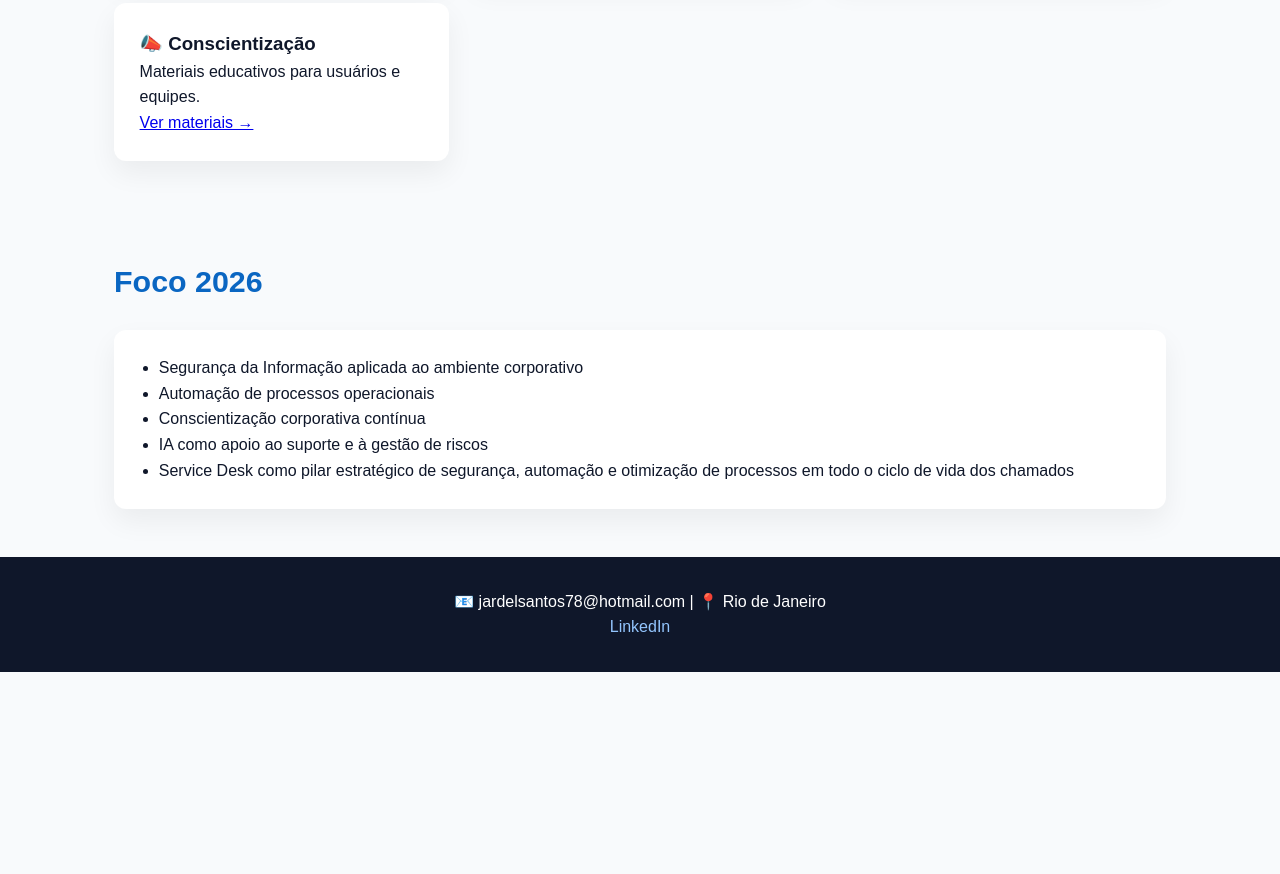
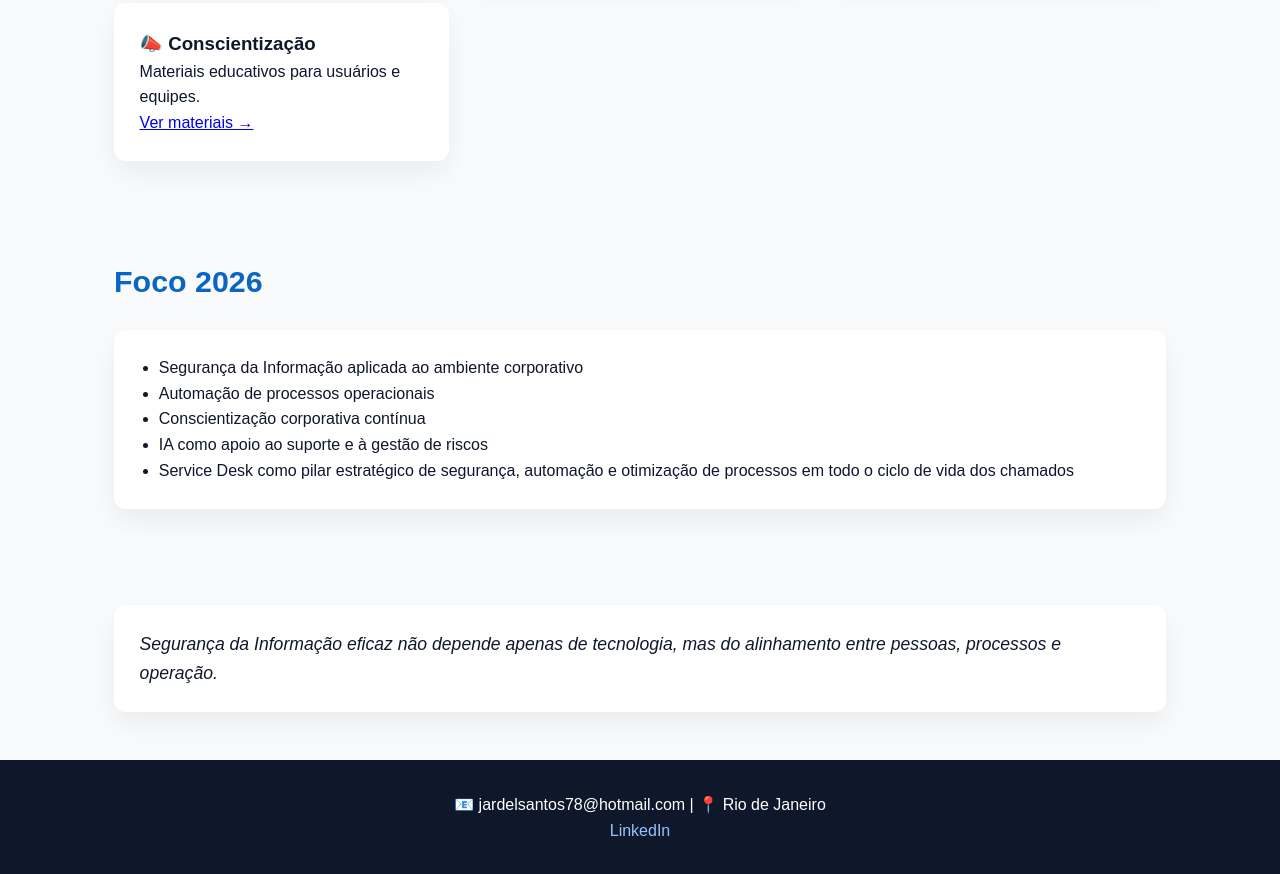
Before and after one commit to jardelsantos78/jardelsantos78.github.io, a plain HTML site: page index.html in a window 1280 px wide. Shown: the part 1374-2248 px from the top of the page. Before the commit the page ends 2046 px from the top, so only its background shows below. Drawn offline with Linux system fonts and the light colour scheme.

Commit message:
Enhance index.html with new security section
Added a new section focusing on the importance of aligning people, processes, and operations for effective information security.

```diff
--- a/index.html
+++ b/index.html
@@ -235,6 +235,15 @@
     </ul>
   </div>
 </section>
+<section>
+  <div class="card">
+    <p style="font-size: 1.1rem; font-style: italic;">
+      Segurança da Informação eficaz não depende apenas de tecnologia,
+      mas do alinhamento entre pessoas, processos e operação.
+    </p>
+  </div>
+</section>
+
 
 <footer>
   <p>📧 jardelsantos78@hotmail.com | 📍 Rio de Janeiro</p>
```
